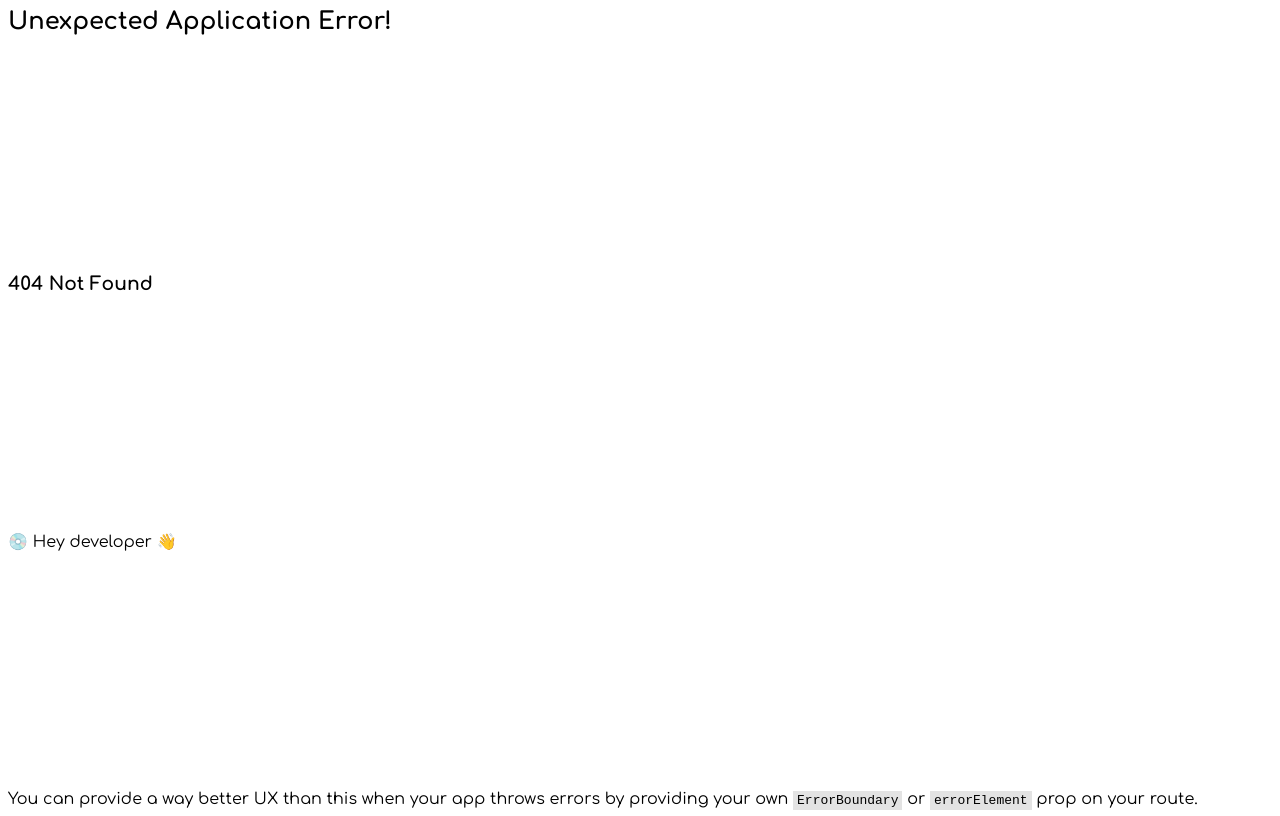
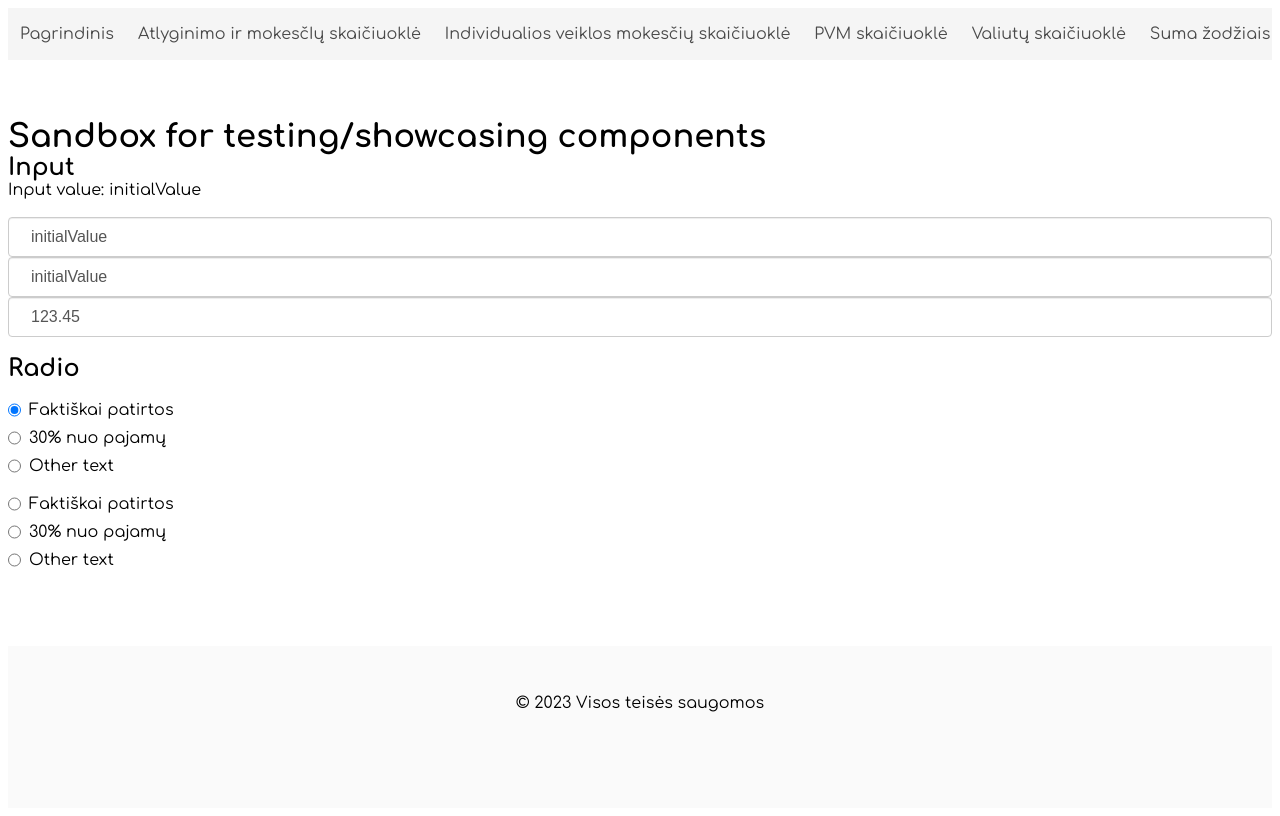
Before and after one commit to ernestas17/CA_2, a React (Vite) app: page /sandbox in a window 1280 px wide. Before the commit this address had no page. Built offline with nearby package versions, Linux system fonts and the light colour scheme.

Commit message:
initial sandbox page

```diff
--- a/src/App.tsx
+++ b/src/App.tsx
@@ -10,6 +10,7 @@ const IndividualActivityTaxCalc = lazy(
 );
 const VATCalc = lazy(() => import('./pages/VAT_calculator'));
 const SalaryTaxCalc = lazy(() => import('./pages/Salary_and_tax_calculator'));
+const Sandbox = lazy(() => import('./pages/Sandbox'));
 
 function App() {
   const router = createBrowserRouter([
@@ -26,6 +27,7 @@ function App() {
         },
         { path: 'PVM-calculator', element: <VATCalc /> },
         { path: 'salary-and-tax-calculator', element: <SalaryTaxCalc /> },
+        { path: 'sandbox', element: <Sandbox /> },
       ],
     },
   ]);
--- /dev/null
+++ b/src/pages/Sandbox/Sandbox.tsx
@@ -0,0 +1,81 @@
+import { useState } from 'react';
+import Input from '../../components/atoms/Input';
+import Radio from '../../components/atoms/Radio';
+// import Select from '../../components/atoms/Select';
+// import {
+//   SelectItem,
+//   ValidValueType,
+// } from '../../components/atoms/Select/Select';
+
+const Sandbox = () => {
+  const [textInputVal, setTextInputVal] = useState('initialValue');
+  // const [selectedVal, setSelectedVal] = useState<ValidValueType>(null);
+
+  return (
+    <div>
+      <h1>Sandbox for testing/showcasing components</h1>
+      <section>
+        <h2>Input</h2>
+        <p>
+          Input value: <span>{textInputVal}</span>
+        </p>
+        <br />
+        <Input
+          type='text'
+          value={textInputVal}
+          setvalue={setTextInputVal}
+          placeholder='input 1'
+        ></Input>
+        <Input
+          type='text'
+          value={textInputVal}
+          setvalue={setTextInputVal}
+          placeholder='input 2'
+        ></Input>
+        <Input
+          type='text'
+          value={123.45}
+          setvalue={setTextInputVal}
+          placeholder='input 3'
+        ></Input>
+      </section>
+      <br />
+      <section>
+        <h2>Radio</h2>
+        <br />
+        <div>
+          <Radio name='a' label='Faktiškai patirtos' checked={true} />
+          <Radio name='a' label='30% nuo pajamų' />
+          <Radio name='a' label='Other text' />
+        </div>
+        <br />
+        <div>
+          <Radio name='b' label='Faktiškai patirtos' />
+          <Radio name='b' label='30% nuo pajamų' />
+          <Radio name='b' label='Other text' />
+        </div>
+      </section>
+      <br />
+      {/* <section>
+        <h2>Select</h2>
+        <p>
+          Selected: <span>{selectedVal}</span>
+        </p>
+        <br />
+        <Select setvalue={setSelectedVal}>
+          <SelectItem value={1}>item 1</SelectItem>
+          <SelectItem value={2}>
+            <a href='#'>item 2</a>
+          </SelectItem>
+          <SelectItem value={3}>
+            <span>item 3</span> <img src='vite.svg' alt='[img]' height={16} />
+          </SelectItem>
+          <SelectItem value={4}>item 4</SelectItem>
+          <SelectItem value={5}>item 5</SelectItem>
+        </Select>
+      </section> */}
+    </div>
+  );
+};
+
+export default Sandbox;
--- /dev/null
+++ b/src/pages/Sandbox/index.ts
@@ -0,0 +1,2 @@
+import Sandbox from './Sandbox';
+export default Sandbox;
```
